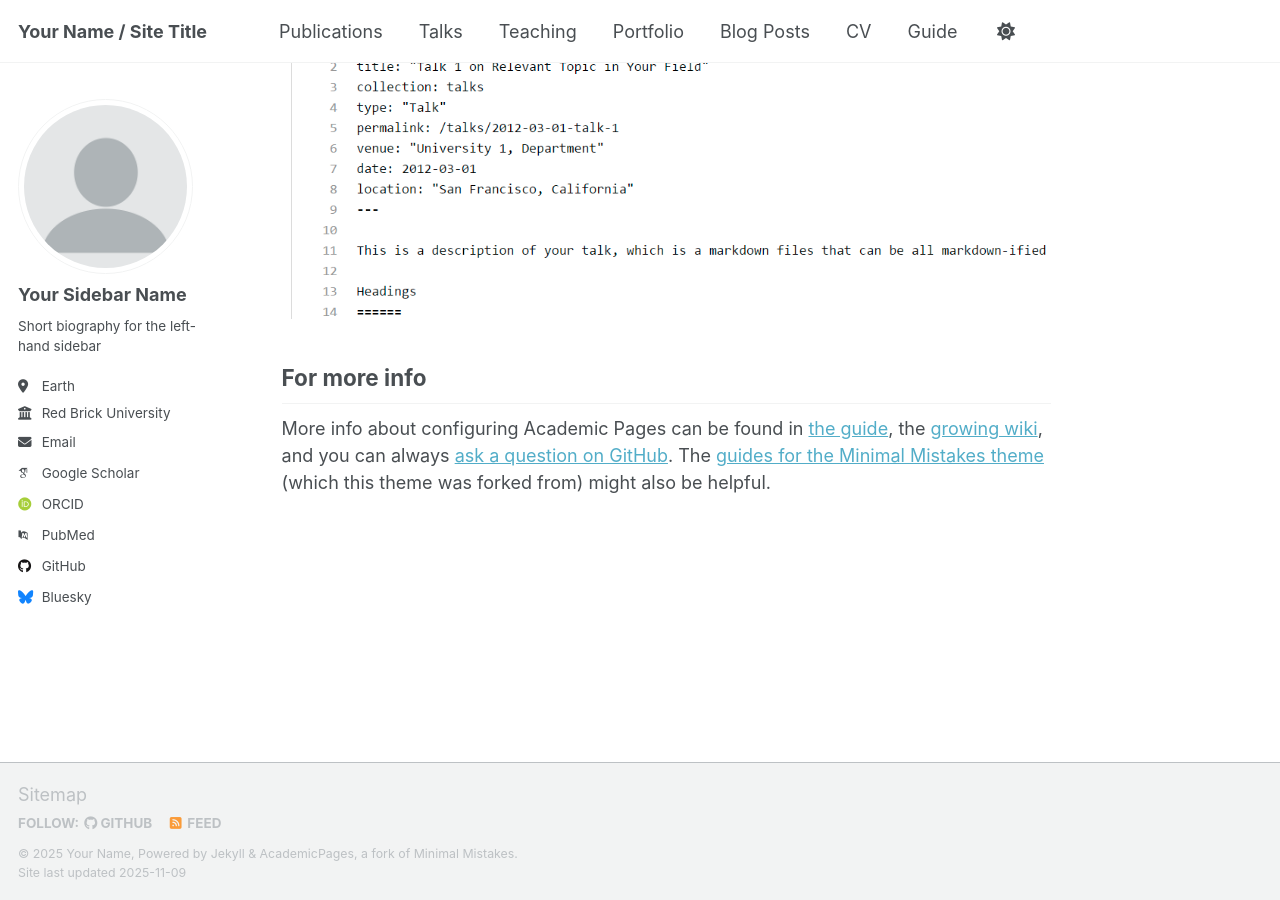
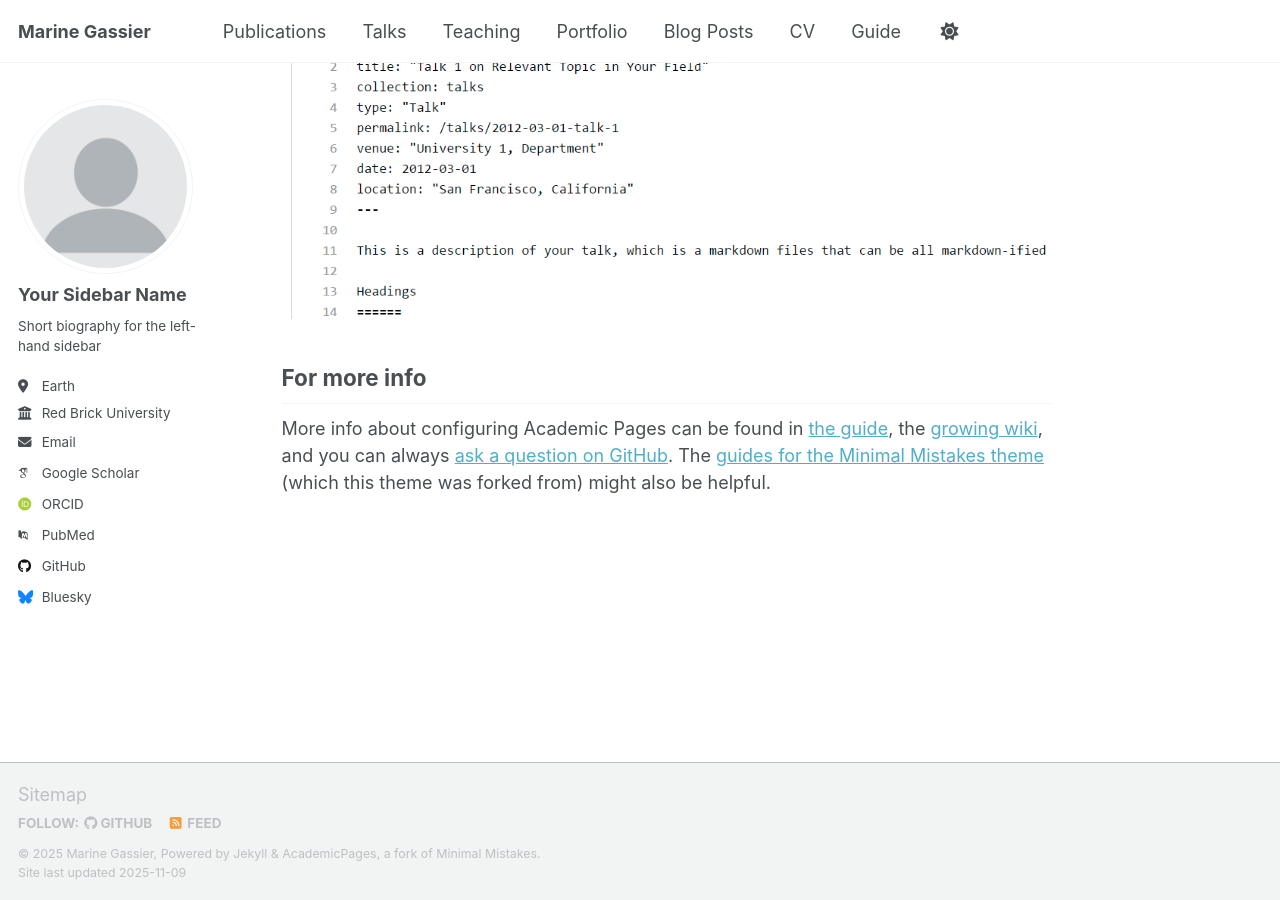
Before and after one commit to mgassier/web, a Jekyll site: the page built from _pages/about.md, in a window 1280 px wide and 900 px high, scrolled down 2880 px. Built offline with Jekyll 4.4.1, drawn with Linux system fonts in a browser that asks for light colours; some web fonts are replaced; a script that is not in the unit is left out.

Commit message:
Add basic site info

```diff
--- a/_config.yml
+++ b/_config.yml
@@ -9,14 +9,14 @@
 # Basic Site Settings
 locale                   : "en-US"
 site_theme               : "default" # Currently available options are "default", "air"
-title                    : "Your Name / Site Title"
+title                    : "Marine Gassier"
 title_separator          : "-"
-name                     : &name "Your Name"
-description              : &description "Your Name's academic portfolio"   # Update this with a general description of your site, this is the default if not overridden by a page
-url                      : https://academicpages.github.io # The base hostname & protocol for your site e.g. "https://[your GitHub username].github.io",
+name                     : &name "Marine Gassier"
+description              : &description "Marine Gassier's academic portfolio"   # Update this with a general description of your site, this is the default if not overridden by a page
+url                      : https://mgassier.com # The base hostname & protocol for your site e.g. "https://[your GitHub username].github.io",
                                                            # or if you already have some other page hosted on Github then use "https://[your GitHub username].github.io/[Your Repo Name]"
 baseurl                  : "" # the subpath of your site, e.g. "/blog"
-repository               : "academicpages/academicpages.github.io"
+repository               : "mgassier/web"
 
 # Site Author - The following control what appear as part of the author content on the side bar.
 #               If a field is blank the icon and link will not appear, otherwise it will be shown.
```
